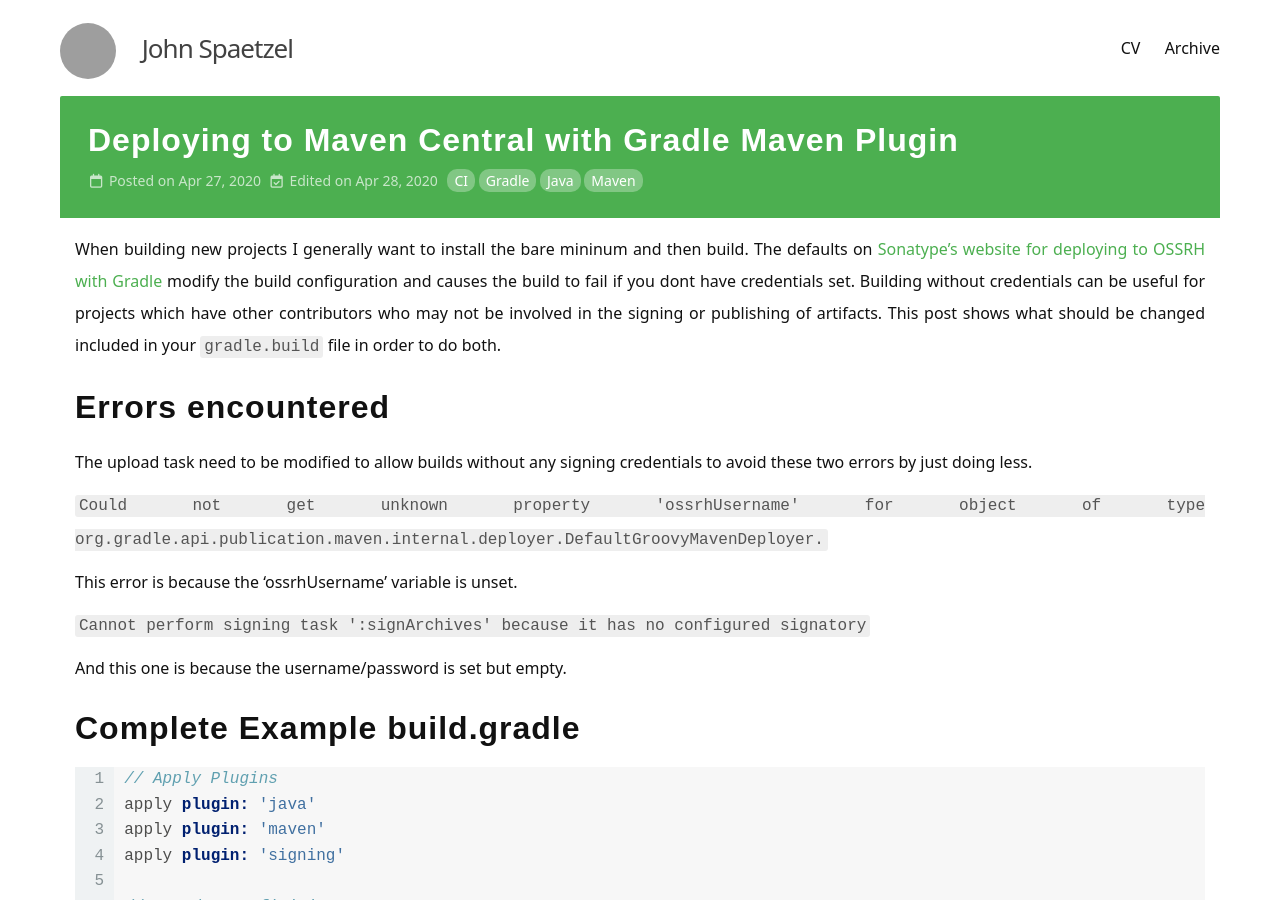
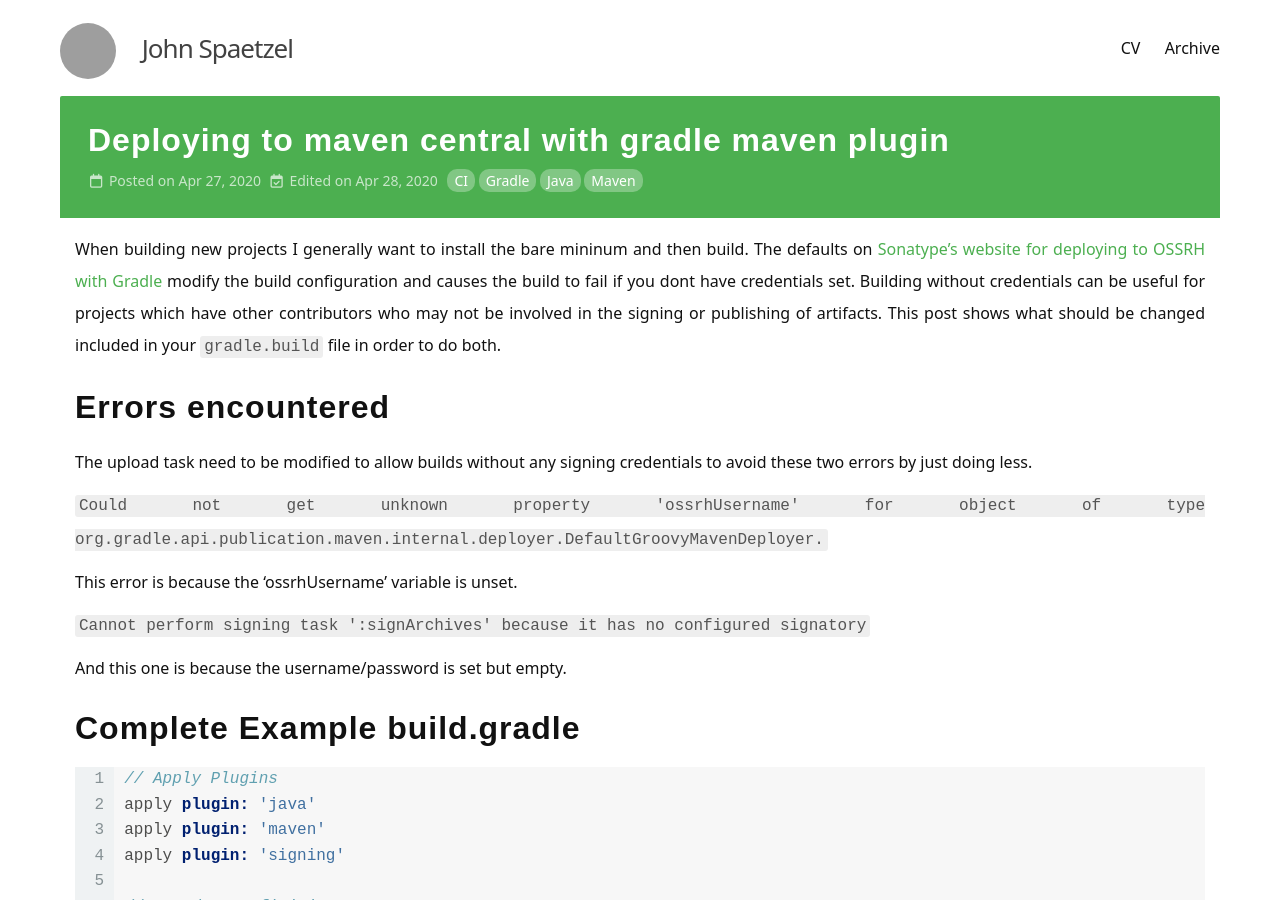
Before and after one commit to jspaetzel/meh.dev, a Jekyll site: the page built from _posts/2020-04-27-deploying-to-maven-central-with-gradle-maven-plugin.markdown, in a window 1280 px wide and 900 px high. Built offline with Jekyll 4.4.1, drawn with Linux system fonts in a browser that asks for light colours; nearby versions of some CDN libraries; comment, search, counter and statistics services are not loaded; grey boxes are pictures that could not be loaded.

Commit message:
update name

```diff
--- a/_posts/2020-04-27-deploying-to-maven-central-with-gradle-maven-plugin.markdown
+++ b/_posts/2020-04-27-deploying-to-maven-central-with-gradle-maven-plugin.markdown
@@ -1,6 +1,6 @@
 ---
 layout: post
-title:  "Deploying to Maven Central with Gradle Maven Plugin"
+title:  "Deploying to maven central with gradle maven plugin"
 date:   2020-04-27 00:00:00 -0800
 edited: 2020-04-28 00:00:00 -0800
 tags:
```
